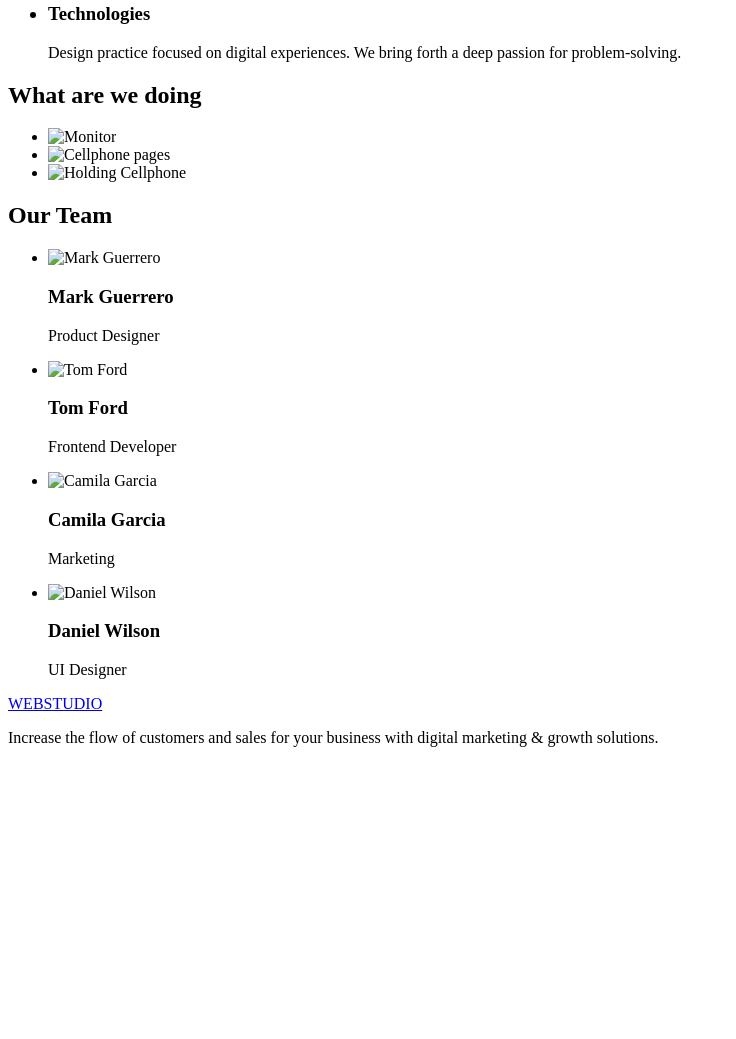
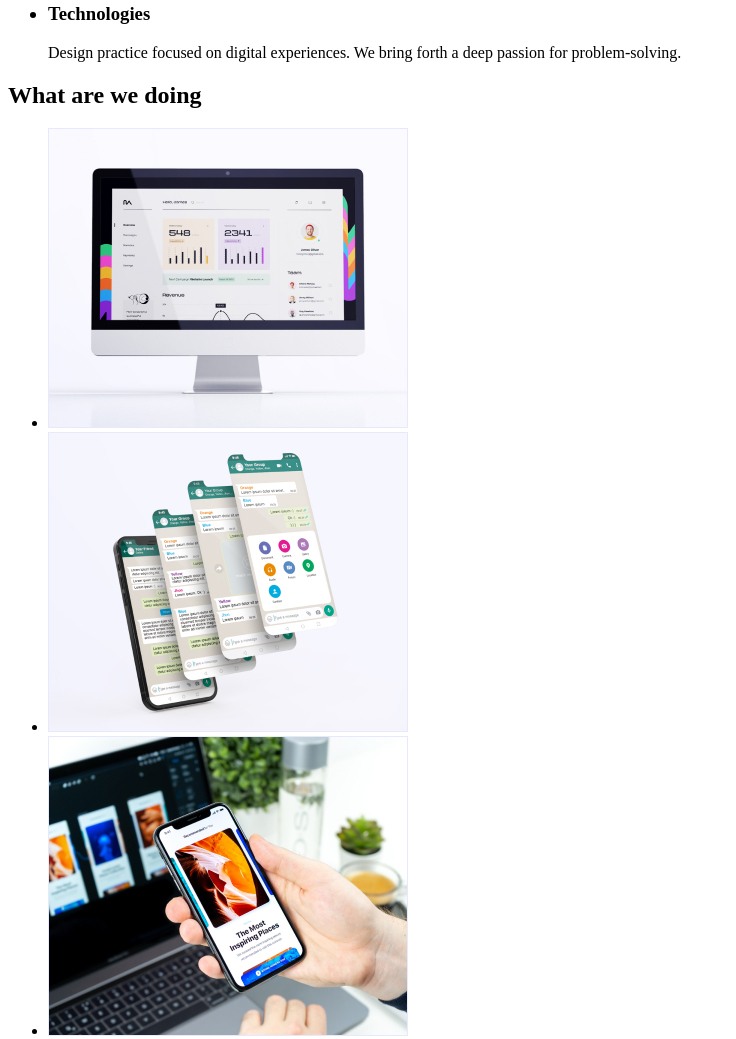
Before and after one commit to alexjoe21/goit-markup-hw-01, a plain HTML site: page index.html in a window 1280 px wide. Shown: the part 497-1536 px from the top of the page, without its empty margins (0-736 px from the left). Before the commit the page ends 1260 px from the top, so only its background shows below. Drawn offline with Linux system fonts and the light colour scheme.

Commit message:
Update index.html

```diff
--- a/index.html
+++ b/index.html
@@ -35,23 +35,23 @@
        </ul>
     <h2>What are we doing</h2>
         <ul>
-            <li><img scr="./images/monitor.jpg" alt="Monitor" width="360px" /></li>
-            <li><img scr="./images/cp2.jpg" alt="Cellphone pages" width="360px" height="300px" /></li>
-            <li><img scr="./images/cp.jpg" alt="Holding Cellphone" width="360px" height="300px" /></li>
+            <li><img src="./images/monitor.jpg" alt="Monitor" width="360px" /></li>
+            <li><img src="./images/cp2.jpg" alt="Cellphone pages" width="360px" height="300px" /></li>
+            <li><img src="./images/cp.jpg" alt="Holding Cellphone" width="360px" height="300px" /></li>
         </ul>
     <h2>Our Team</h2>
 
     <ul>
-        <li><img scr="./images/mark.jpg" alt="Mark Guerrero" width="360px" height="300px"/></li>
+        <li><img src="./images/mark.jpg" alt="Mark Guerrero" width="360px" height="300px"/></li>
             <h3>Mark Guerrero</h3>
             <p>Product Designer</p>
-        <li><img scr="./images/tom.jpg" alt="Tom Ford" width="360px" height="300px"/></li>
+        <li><img src="./images/tom.jpg" alt="Tom Ford" width="360px" height="300px"/></li>
             <h3>Tom Ford</h3>
             <p>Frontend Developer</p>
-        <li><img scr="./images/camila.jpg" alt="Camila Garcia" width="360px" height="300px"/></li>
+        <li><img src="./images/camila.jpg" alt="Camila Garcia" width="360px" height="300px"/></li>
             <h3>Camila Garcia</h3>
             <p>Marketing</p>
-        <li><img scr="./images/daniel.jpg" alt="Daniel Wilson" width="360px" height="300px"/></li>
+        <li><img src="./images/daniel.jpg" alt="Daniel Wilson" width="360px" height="300px"/></li>
             <h3>Daniel Wilson</h3>
             <p>UI Designer</p>
     </ul>
```
